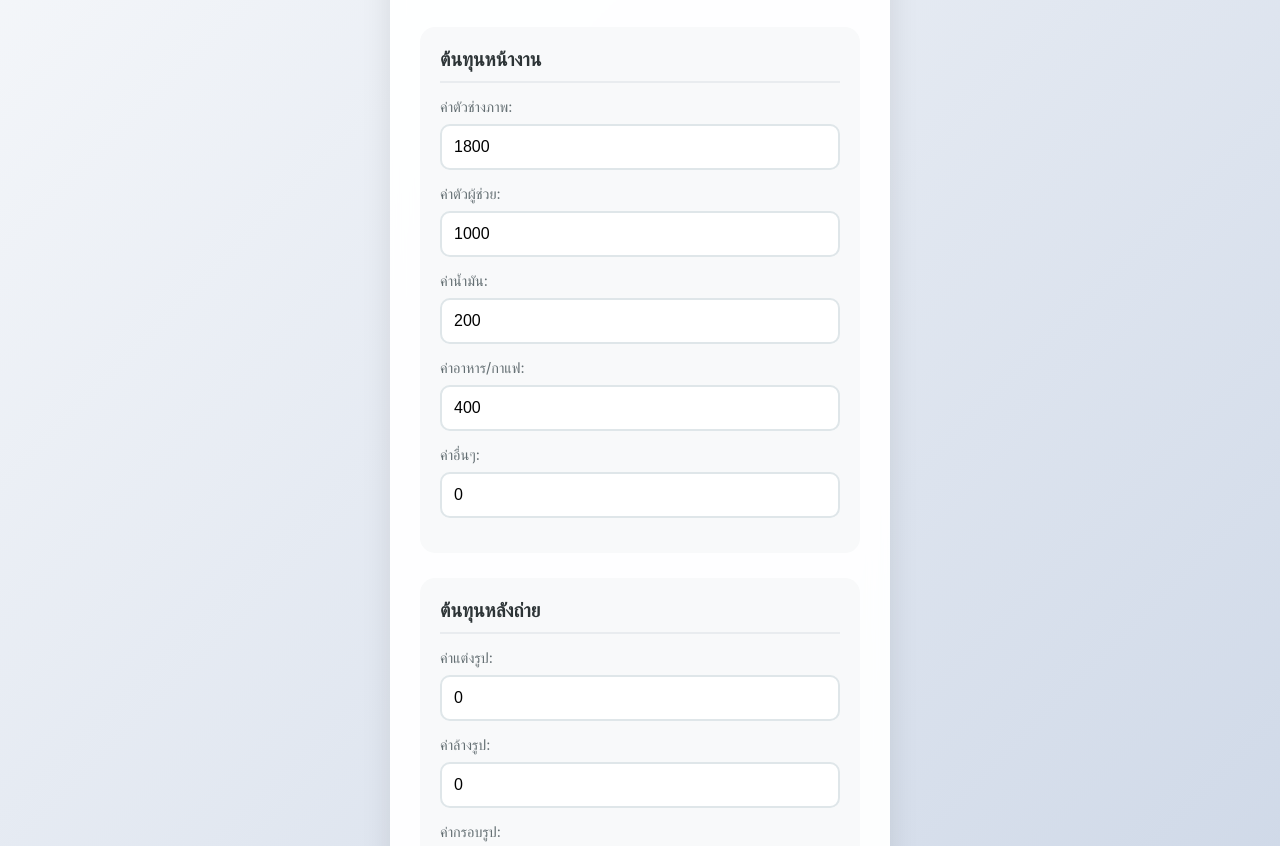
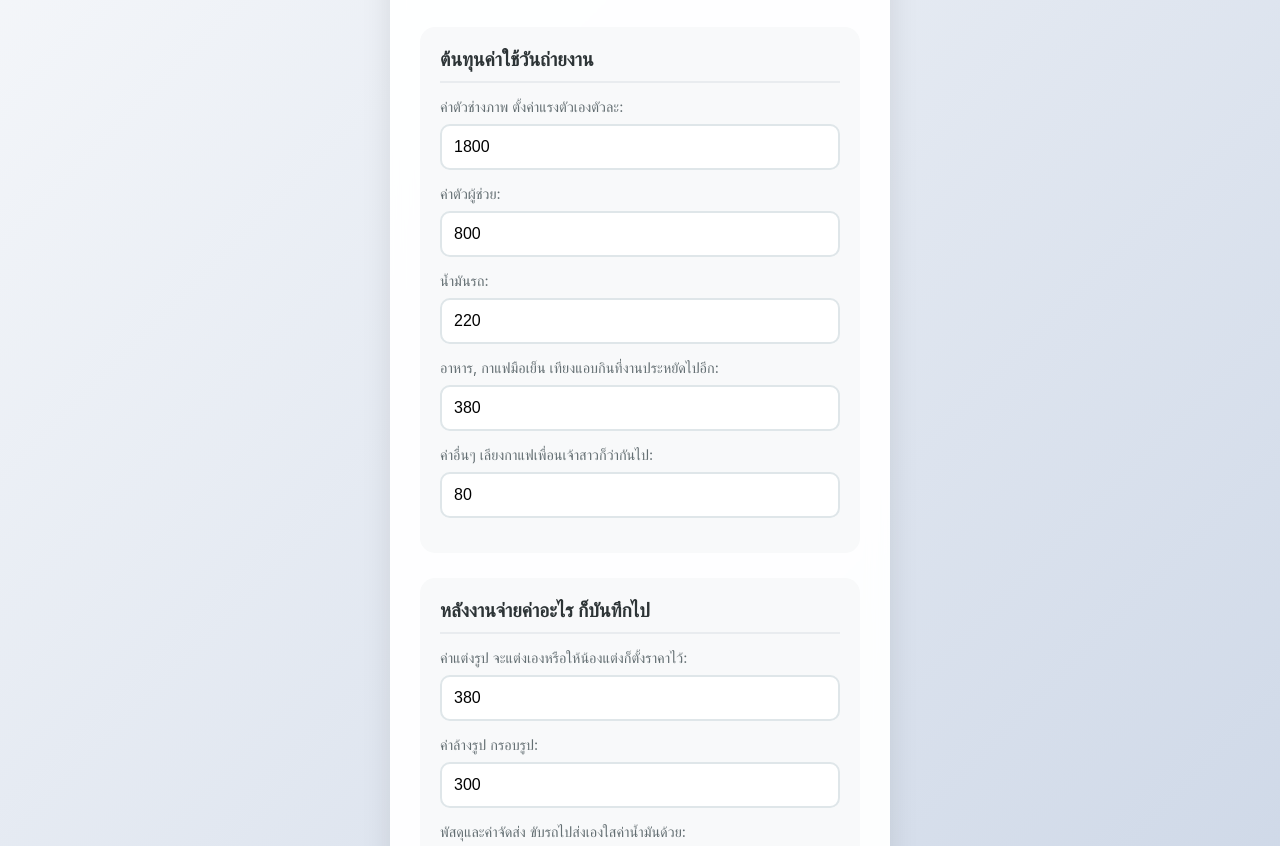
Before and after one commit to singfirewire/aida-cost, a plain HTML site: page index.html in a window 1280 px wide. Shown: the part 101-947 px from the top of the page. Drawn offline with Linux system fonts and the light colour scheme.

Commit message:
Update index.html

```diff
--- a/index.html
+++ b/index.html
@@ -168,32 +168,32 @@
        </div>
 
        <div class="section">
-           <h2>ต้นทุนหน้างาน</h2>
-           <label for="photographerFee">ค่าตัวช่างภาพ:</label>
+           <h2>ต้นทุนค่าใช้วันถ่ายงาน</h2>
+           <label for="photographerFee">ค่าตัวช่างภาพ ตั้งค่าแรงตัวเองตัวละ:</label>
            <input type="number" id="photographerFee" value="1800">
 
            <label for="assistantFee">ค่าตัวผู้ช่วย:</label>
-           <input type="number" id="assistantFee" value="1000" max="2000">
+           <input type="number" id="assistantFee" value="800" max="2000">
 
-           <label for="gasCost">ค่าน้ำมัน:</label>
-           <input type="number" id="gasCost" value="200">
+           <label for="gasCost">น้ำมันรถ:</label>
+           <input type="number" id="gasCost" value="220">
 
-           <label for="foodCost">ค่าอาหาร/กาแฟ:</label>
-           <input type="number" id="foodCost" value="400">
+           <label for="foodCost">อาหาร, กาแฟมือเย็น เทียงแอบกินที่งานประหยัดไปอีก:</label>
+           <input type="number" id="foodCost" value="380">
 
-           <label for="otherCostFront">ค่าอื่นๆ:</label>
-           <input type="number" id="otherCostFront" value="0">
+           <label for="otherCostFront">ค่าอื่นๆ เลียงกาแฟเพื่อนเจ้าสาวก็ว่ากันไป:</label>
+           <input type="number" id="otherCostFront" value="80">
        </div>
 
        <div class="section">
-           <h2>ต้นทุนหลังถ่าย</h2>
-           <label for="editingCost">ค่าแต่งรูป:</label>
-           <input type="number" id="editingCost" value="0">
+           <h2>หลังงานจ่ายค่าอะไร ก็บันทึกไป</h2>
+           <label for="editingCost">ค่าแต่งรูป จะแต่งเองหรือให้น้องแต่งก็ตั้งราคาไว้:</label>
+           <input type="number" id="editingCost" value="380">
 
-           <label for="printingCost">ค่าล้างรูป:</label>
-           <input type="number" id="printingCost" value="0">
+           <label for="printingCost">ค่าล้างรูป กรอบรูป:</label>
+           <input type="number" id="printingCost" value="300">
 
-           <label for="framingCost">ค่ากรอบรูป:</label>
+           <label for="framingCost">พัสดุและค่าจัดส่ง ขับรถไปส่งเองใสค่าน้ำมันด้วย:</label>
            <input type="number" id="framingCost" value="0">
 
            <label for="otherCostBack">ค่าอื่นๆ:</label>
@@ -203,10 +203,10 @@
        <div class="section">
            <h2>ราคารับงาน</h2>
            <label for="jobPrice">ยอดที่ตกลง:</label>
-           <input type="number" id="jobPrice" value="0">
+           <input type="number" id="jobPrice" value="3500">
 
            <label for="tip">ทิป:</label>
-           <input type="number" id="tip" value="3500">
+           <input type="number" id="tip" value="200">
        </div>
 
        <button id="calculateButton">คำนวณ</button>
```
